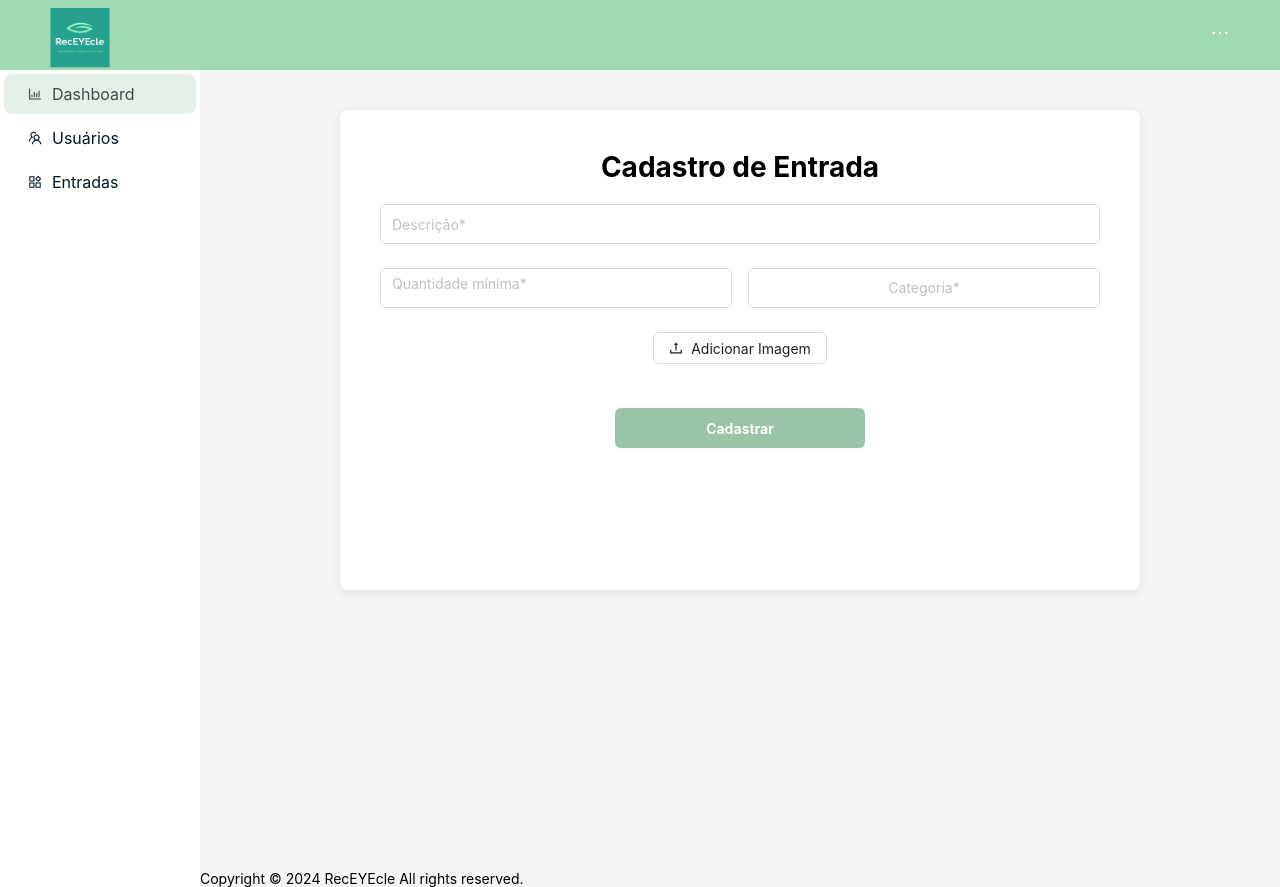
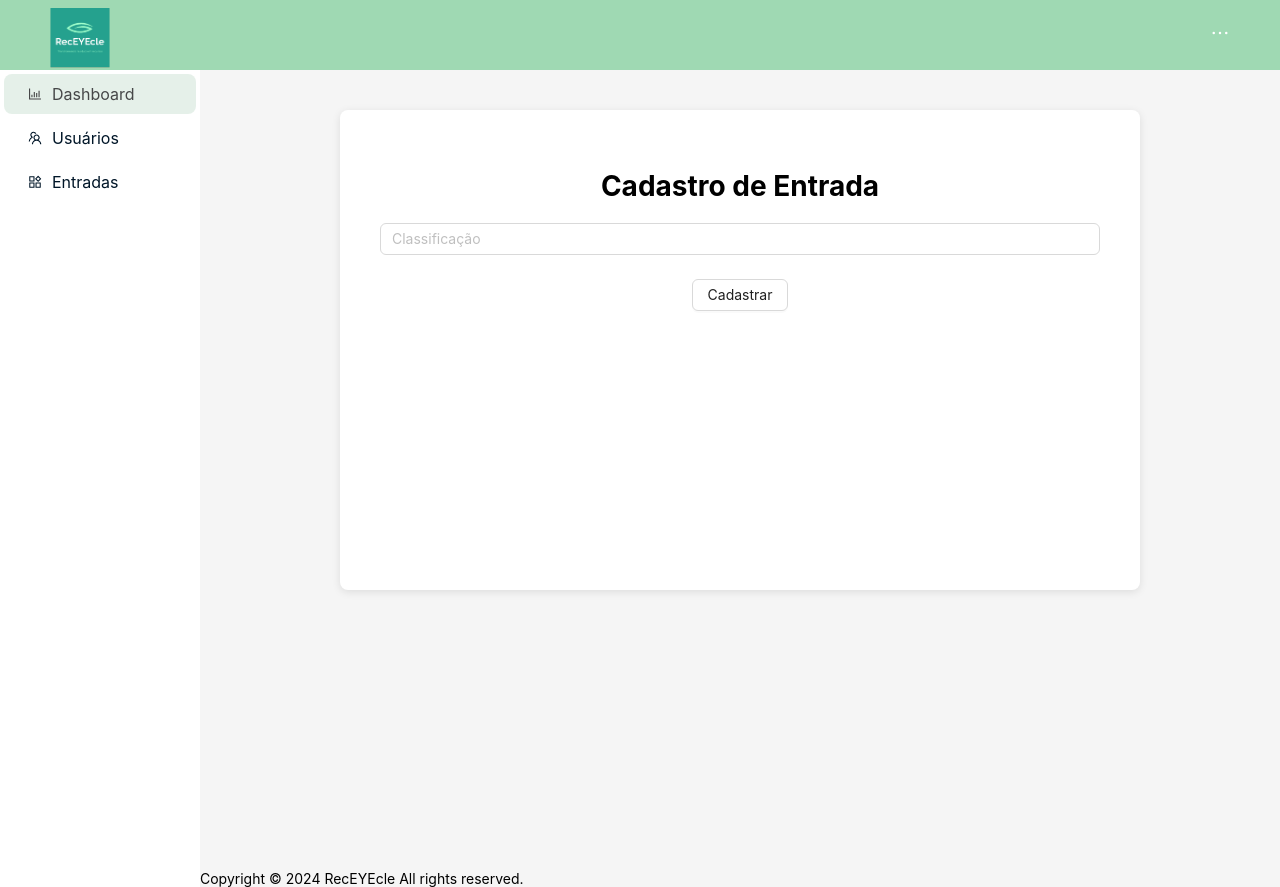
Before and after one commit to jvbissani/receyecle-front, a React (Create React App) app: page /produto in a window 1280 px wide. Built offline with nearby package versions, Linux system fonts and the light colour scheme; the HTML template or start-up script is replaced by a standard one.

Commit message:
edit materiais

```diff
--- a/src/views/produto/index.js
+++ b/src/views/produto/index.js
@@ -1,8 +1,7 @@
 import React, { useEffect, useState } from "react"
-import { Form, Input, Button, Row, Col, InputNumber, AutoComplete, Upload } from "antd"
+import { Form, Input, Button, Row, Col, Upload } from "antd"
 import { UploadOutlined } from "@ant-design/icons"
 import PageContent from "../../components/page-content"
-import styles from "./styles"
 import Swal from "sweetalert2"
 import axios from "axios"
 import { useParams } from "react-router-dom"
@@ -10,8 +9,6 @@ import { useParams } from "react-router-dom"
 const Produto = () => {
     let { id } = useParams()
     const [produtoData, setProdutoData] = useState(null)
-    const [isDataLoaded, setIsDataLoaded] = useState(false)
-    const [categoriasProduto, setCategoriasProduto] = useState([])
     const [fileList, setFileList] = useState([])
 
     useEffect(() => {
@@ -20,13 +17,11 @@ const Produto = () => {
                 if (id !== undefined) {
                     const response = await axios.get(`http://localhost:8080/material/${id}`)
                     const newValues = {
-                        descricao: response.data.descricao,
-                        quantidade: response.data.quantidade,
+                        classificacao: response.data.classificacao,
+                        imagem: response.data.base_64,
                     }
                     setProdutoData(newValues)
                 }
-
-                setIsDataLoaded(true)
             } catch (error) {
                 console.error("Erro ao buscar dados:", error)
             }
@@ -34,29 +29,6 @@ const Produto = () => {
 
         fetchData()
     }, [id])
-
-    const getBase64 = file => {
-        return new Promise((resolve, reject) => {
-            // Verificar se o arquivo é válido antes de processá-lo
-            if (!(file instanceof Blob)) {
-                reject(new Error("O arquivo fornecido não é válido"))
-                return
-            }
-            const reader = new FileReader()
-            reader.readAsDataURL(file)
-            reader.onload = () => resolve(reader.result)
-            reader.onerror = error => reject(error)
-        })
-    }
-
-    const handleChange = ({ fileList }) => {
-        // Garantir que os arquivos tenham a propriedade originFileObj
-        const validFiles = fileList.map(file => ({
-            ...file,
-            originFileObj: file.originFileObj || file,
-        }))
-        setFileList(validFiles)
-    }
 
     const propsImagens = {
         onRemove: file => {
@@ -67,7 +39,7 @@ const Produto = () => {
         },
         beforeUpload: file => {
             setFileList(prevFileList => [...prevFileList, file])
-            return false // Impede o upload automático
+            return false
         },
         fileList,
     }
@@ -76,23 +48,24 @@ const Produto = () => {
         try {
             // Adicionar imagem base64, se disponível
             if (fileList.length > 0) {
-                const file = fileList[0].originFileObj || fileList[0] // Use originFileObj ou fallback para o próprio arquivo
-                const imagemBase64 = await getBase64(file)
-                values.base_64 = imagemBase64 // Ajustado para enviar como base_64
+                const file = fileList[0].originFileObj || fileList[0]
+                const reader = new FileReader()
+                reader.readAsDataURL(file)
+                values.base_64 = await new Promise((resolve, reject) => {
+                    reader.onload = () => resolve(reader.result)
+                    reader.onerror = error => reject(error)
+                })
             }
-            values.email = localStorage.getItem("email");
-            let response = null
 
+            let response
             if (id === undefined) {
                 // Criar novo produto
                 response = await axios.post("http://localhost:8080/material", values)
             } else {
                 // Atualizar produto existente
-                const endpointId = id > 0 ? id : produtoData?.id
-                response = await axios.put(`http://localhost:8080/material/${endpointId}`, values)
+                response = await axios.put(`http://localhost:8080/material/${id}`, values)
             }
 
-            // Exibir mensagem de sucesso
             Swal.fire({
                 title: "Sucesso!",
                 text: response.data?.detail || "Operação realizada com sucesso",
@@ -106,8 +79,7 @@ const Produto = () => {
                 window.location.href = "/lista-produtos"
             }, 1300)
         } catch (error) {
-            // Exibir mensagem de erro
-            console.error(error)
+            console.error("Erro ao processar dados:", error)
             Swal.fire({
                 title: "Erro!",
                 text: error.response?.data?.detail || "Ocorreu um erro inesperado",
@@ -116,11 +88,6 @@ const Produto = () => {
                 showConfirmButton: false,
             })
         }
-    }
-
-    const getIdByDescription = (description, options) => {
-        const option = options.find(option => option.value === description)
-        return option ? option.id : null
     }
 
     return (
@@ -148,93 +115,43 @@ const Produto = () => {
                         minHeight: "60vh",
                     }}
                 >
-                    <h1
-                        style={{
-                            color: "#000000",
-                            fontWeight: "bold",
-                            marginTop: 0,
-                            fontSize: 28,
-                        }}
-                    >
-                        {id !== undefined ? "Edição " : "Cadastro "}de Entrada
+                    <h1 style={{ color: "#000", fontWeight: "bold", fontSize: 28 }}>
+                        {id !== undefined ? "Edição" : "Cadastro"} de Entrada
                     </h1>
                     <Form
                         name="cadastro-produto"
                         onFinish={onFinish}
                         labelCol={{ span: 24 }}
                         wrapperCol={{ span: 24 }}
-                        style={{
-                            marginTop: 20,
-                        }}
+                        style={{ marginTop: 20 }}
                         initialValues={produtoData}
                     >
+                        {id !== undefined && produtoData?.imagem && (
+                            <Row gutter={16}>
+                                <Col span={24}>
+                                    <div>
+                                        <img
+                                            src={produtoData.imagem}
+                                            alt="Imagem"
+                                            style={{ width: "100%", height: "100%" }}
+                                        />
+                                    </div>
+                                </Col>
+                            </Row>
+                        )}
                         <Row gutter={16}>
                             <Col span={24}>
                                 <Form.Item
-                                    name="descricao"
-                                    rules={[
-                                        {
-                                            required: true,
-                                            message: "Por favor, insira a descrição!",
-                                        },
-                                    ]}
+                                    name="classificacao_usuario"
+                                    rules={[{ required: true, message: "Por favor, insira a classificação!" }]}
                                 >
-                                    <Input placeholder="Descrição*" style={styles.inputForm} />
-                                </Form.Item>
-                            </Col>
-                        </Row>
-                        <Row gutter={16}>
-                            <Col span={12}>
-                                <Form.Item
-                                    name="quantidade"
-                                    rules={[
-                                        {
-                                            required: true,
-                                            message: "Por favor, insira a quantidade!",
-                                        },
-                                    ]}
-                                >
-                                    <InputNumber
-                                        placeholder="Quantidade mínima*"
-                                        style={styles.inputForm}
-                                        min={1}
-                                    />
-                                </Form.Item>
-                            </Col>
-                            <Col span={12}>
-                                <Form.Item
-                                    name="categoria_produto"
-                                    rules={[
-                                        {
-                                            required: true,
-                                            message: "Por favor, selecione a categoria!",
-                                        },
-                                    ]}
-                                >
-                                    <AutoComplete
-                                        options={categoriasProduto}
-                                        placeholder="Categoria*"
-                                        style={styles.inputForm}
-                                    />
-                                </Form.Item>
-                            </Col>
-                        </Row>
-                        <Row gutter={16}>
-                            <Col span={24}>
-                                <Form.Item
-                                    name="imagem"
-                                    valuePropName="fileList"
-                                    getValueFromEvent={e => (Array.isArray(e) ? e : e?.fileList)}
-                                >
-                                    <Upload {...propsImagens} listType="picture">
-                                        <Button icon={<UploadOutlined />}>Adicionar Imagem</Button>
-                                    </Upload>
+                                    <Input placeholder="Classificação" />
                                 </Form.Item>
                             </Col>
                         </Row>
                         <Row gutter={16} style={{ display: "flex", justifyContent: "center" }}>
                             <Form.Item>
-                                <Button style={styles.buttonForm} htmlType="submit">
+                                <Button htmlType="submit">
                                     {id !== undefined ? "Editar" : "Cadastrar"}
                                 </Button>
                             </Form.Item>
```
Also changed, not shown: src/views/lista-produtos/index.js (+25 -13 lines).
